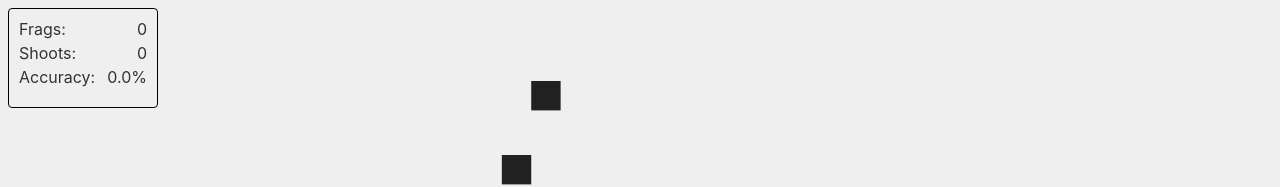
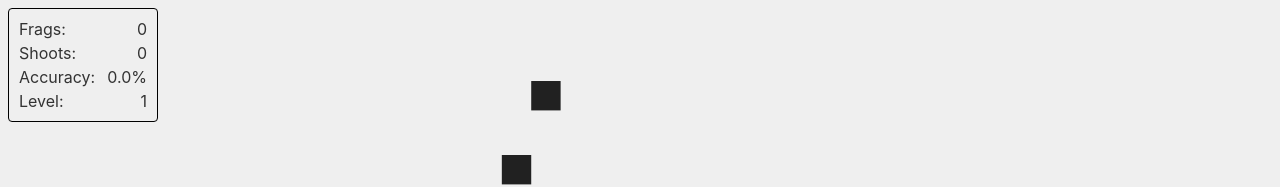
Before and after one commit to MiZe1502/test-svelte-alien-invasion-game, a Svelte app: page / in a window 1280 px wide. Shown: the top 187 px of the page. Built offline with nearby package versions, Linux system fonts and the light colour scheme.

Commit message:
added different enemy speed and level up

```diff
--- a/src/components/Stats.svelte
+++ b/src/components/Stats.svelte
@@ -1,5 +1,6 @@
 <script>
   import { frags, shoots } from "../stores/stats";
+  import { level } from "../stores/game";
   import { get } from "svelte/store";
 
   $: efficiency = $shoots > 0 ? $frags / $shoots : 0;
@@ -12,7 +13,6 @@
     border: 1px solid black;
     border-radius: 4px;
     width: 150px;
-    height: 100px;
     padding: 10px;
     box-sizing: border-box;
   }
@@ -42,4 +42,8 @@
     <span>Accuracy:</span>
     <span>{(efficiency * 100).toFixed(1)}%</span>
   </div>
+  <div class="statsRow">
+    <span>Level:</span>
+    <span>{$level}</span>
+  </div>
 </div>
--- a/src/gameLoop/enemy.js
+++ b/src/gameLoop/enemy.js
@@ -1,5 +1,6 @@
 import { get } from "svelte/store";
 import { lastEnemyAddedAt, enemyList } from "../stores/enemy";
+import { level } from "../stores/game";
 
 export function addEnemy() {
 	if (Date.now() - get(lastEnemyAddedAt) > 2500) {
@@ -22,7 +23,7 @@ export function moveEnemy() {
 		return enemyList.map(enemy => {
 			return {
 				...enemy,
-				y: enemy.y + 0.5
+				y: enemy.y + 0.5 * get(level)
 			};
 		});
 	});
--- a/src/gameLoop/game.js
+++ b/src/gameLoop/game.js
@@ -6,6 +6,7 @@ import { removeEnemy } from "./enemy";
 import { frags } from "../stores/stats";
 import { stopGame } from "./gameLoop";
 import { GameState, ScreenSize } from "./utils";
+import { level } from "../stores/game";
 
 const enemyWidth = 30;
 const bulletWidth = 5;
@@ -36,3 +37,9 @@ export function checkDefeat() {
 		}
 	});
 }
+
+export function checkLevel() {
+	if (get(frags) >= get(level) * 10) {
+		level.update(level => (level += 1));
+	}
+}
--- a/src/gameLoop/gameLoop.js
+++ b/src/gameLoop/gameLoop.js
@@ -1,9 +1,9 @@
-import { isPlaying, isDefeated, isWinning } from "../stores/game";
+import { isPlaying, isDefeated, isWinning, level } from "../stores/game";
 
 import { get } from "svelte/store";
 import { rotateCannon, shoot, moveBullet, clearBullets } from "./cannon";
 import { addEnemy, moveEnemy } from "./enemy";
-import { checkCollision, checkDefeat } from "./game";
+import { checkCollision, checkDefeat, checkLevel } from "./game";
 import { GameState } from "./utils";
 import { shoots, frags } from "../stores/stats";
 import { enemyList, lastEnemyAddedAt } from "../stores/enemy";
@@ -38,6 +38,7 @@ function clearGameState() {
 	angle.set(0);
 	isFiring.set(false);
 	lastFireAt.set(0);
+	level.set(1);
 	bulletList.set([]);
 	isWinning.set(false);
 	isDefeated.set(false);
@@ -54,7 +55,8 @@ export const startGame = () => {
 		addEnemy,
 		moveEnemy,
 		checkCollision,
-		checkDefeat
+		checkDefeat,
+		checkLevel
 	]);
 };
 
--- a/src/stores/game.js
+++ b/src/stores/game.js
@@ -3,3 +3,5 @@ import { writable } from "svelte/store";
 export const isPlaying = writable(false);
 export const isDefeated = writable(false);
 export const isWinning = writable(false);
+
+export const level = writable(1);
```
